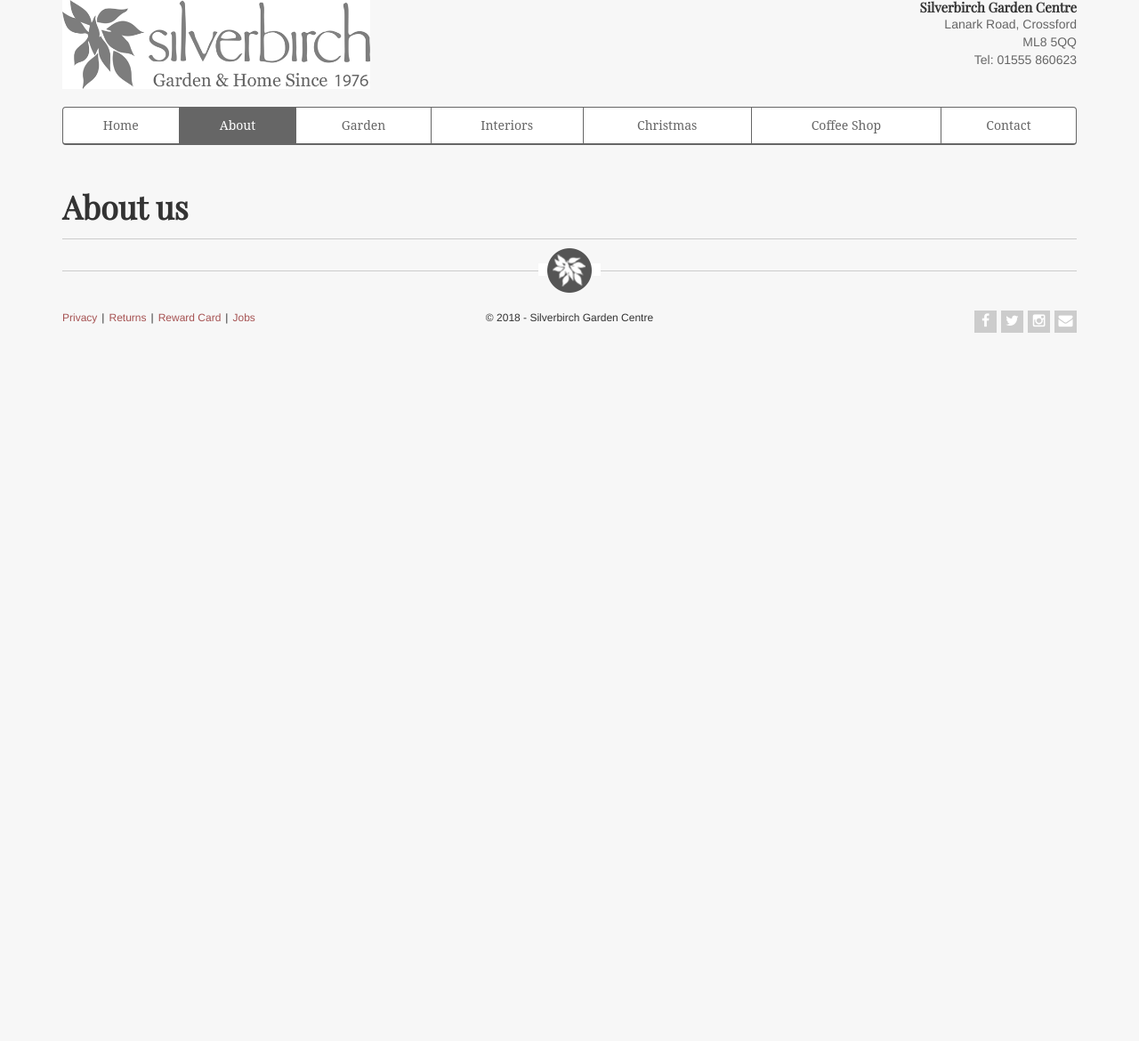
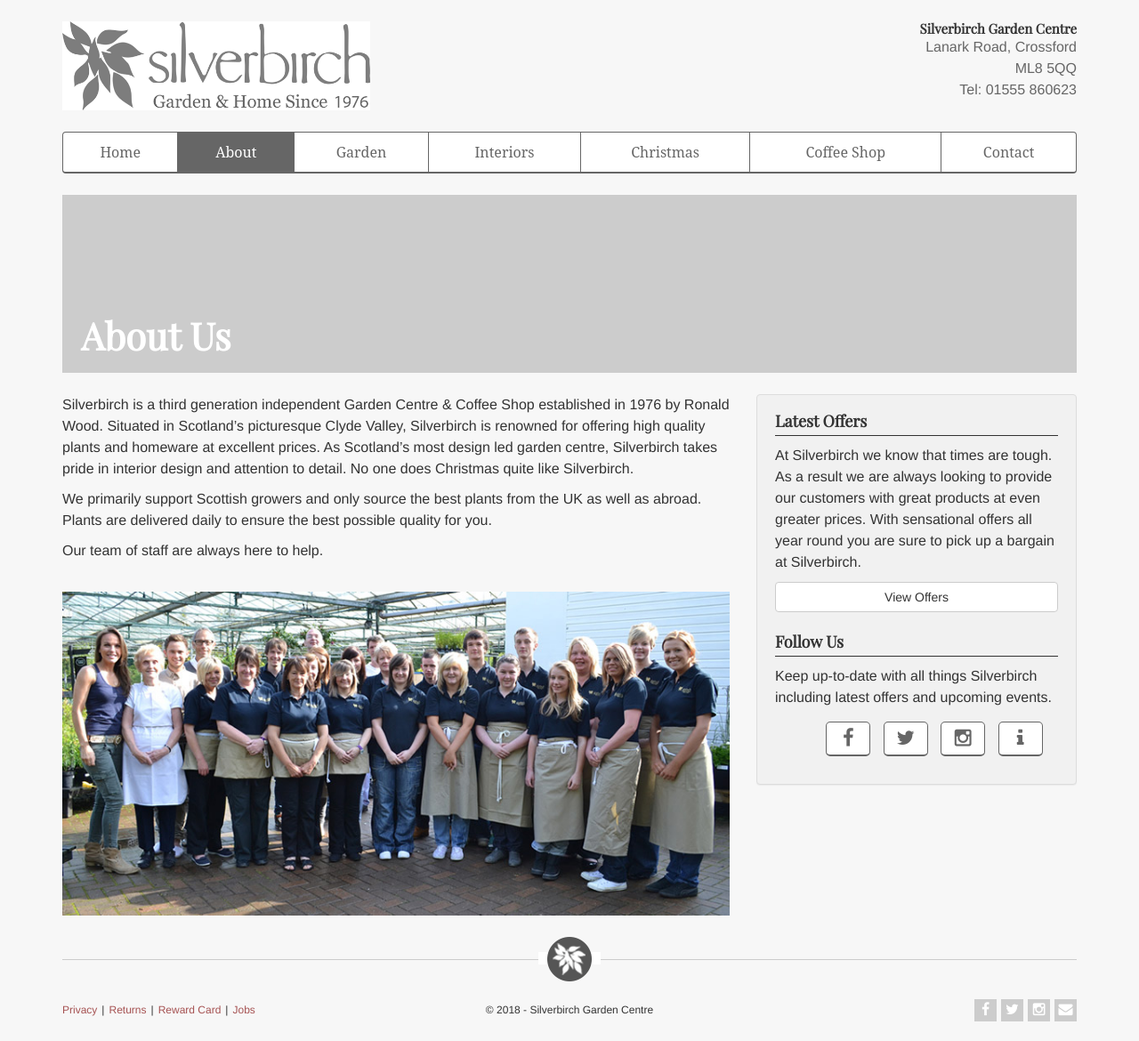
Before and after one commit to tiepdotme/silverbirch-garden-center, a Jekyll site: the page built from _pages/about/index.html, in a window 1280 px wide. Shown: the whole page at 89% size. Built offline with Jekyll 4.4.1, drawn with Linux system fonts in a browser that asks for light colours; nearby versions of some CDN libraries; before the commit the page ends 900 px from its top, so only the background shows below that.

Commit message:
ADD - Content for about page and refactored markup and styles

```diff
--- a/_includes/aside.html
+++ b/_includes/aside.html
@@ -1,4 +1,4 @@
-<aside class="col-md-4 hidden-sm hidden-xs">
+<aside>
   <h3 class="h4">Latest Offers</h3>
   <p>At Silverbirch we know that times are tough. As a result we are always looking to provide our customers with great products at even greater prices. With sensational offers all year round you are sure to pick up a bargain at Silverbirch.</p>
   <a class="btn btn-default btn-block" href="/offers/">View Offers</a> <br />
--- a/_pages/about/index.html
+++ b/_pages/about/index.html
@@ -8,7 +8,30 @@ about: current
 <div class="container">
   <div class="row">
     <div class="col-md-12">
-      <h1>About us</h1>
+      <div id="headerContainer">
+        <h1 class="imageBox">About Us</h1>
+      </div>
     </div>
   </div>
 </div>
+<div class="container">
+  <div class="row">
+    <div class="col-md-8">
+      <main>
+        <p>Silverbirch is a third generation independent Garden Centre & Coffee Shop established in 1976 by Ronald Wood. Situated in Scotland’s picturesque Clyde Valley, Silverbirch is renowned for offering high quality plants and homeware at excellent prices. As Scotland’s most design led garden centre, Silverbirch takes pride in interior design and attention to detail. No one does Christmas quite like Silverbirch.</p>
+
+        <p>We primarily support Scottish growers and only source the best plants from the UK as well as abroad. Plants are delivered daily to ensure the best possible quality for you.</p>
+
+        <p>Our team of staff are always here to help.</p>
+        <br />
+
+        <div class="centerpic">
+          <img src="{{ siteurl }}/static/images/about/staff.jpg" alt=" " />
+        </div>
+      </main>
+    </div>
+    <div class="col-md-4 hidden-sm hidden-xs">
+    {% include aside.html %}
+    </div>
+  </div>
+</div>
--- a/static/css/style.css
+++ b/static/css/style.css
@@ -1,28 +1,12 @@
 @charset "UTF-8";
-
-/* RESET -----------------------------------------------------------*/
-html, body, div, span, applet, object, iframe, h1, h2, h3, h4, h5, h6, p, blockquote, pre, a, abbr, acronym, address, big, cite, code, del, dfn, em, img, ins, kbd, q, s, samp, small, strike, strong, sub, sup, tt, var, b, u, i, center, dl, dt, dd, ol, ul, li, fieldset, form, label, legend, table, caption, tbody, tfoot, thead, tr, th, td, article, aside, canvas, details, embed, figure, figcaption, footer, header, hgroup, menu, nav, output, ruby, section, summary, time, mark, audio, video {
-	margin: 0;
-	padding: 0;
-	border: 0;
-	font-size: 100%;
-	font: inherit;
-	vertical-align: baseline;
-	list-style-type: none;
-}
-
-/* HTML5 RESET -----------------------------------------------------------*/
-article, aside, details, figcaption, figure, footer, header, hgroup, menu, nav, section {
-	display: block;
-}
 
 /* BASE STYLES -----------------------------------------------------------*/
 body {
 	position:relative;
 	color: #333333;
 	background: #F7F7F7 !important;
-	font-size: 15px;
-	line-height:24px;
+	font-size: 16px !important;
+	line-height: 24px !important;
 	-webkit-font-smoothing: antialiased;
 	-webkit-text-size-adjust: 100%;
 	text-rendering: optimizelegibility;
@@ -47,13 +31,9 @@ img {
 	vertical-align: middle;
 }
 
-header {
-	padding-bottom: 10px;
-}
-
 #masthead {
 	width: 100%;
-	margin: 0 0 20px 0;
+	margin: 24px 0;
 }
 
 #contactDetails {
@@ -94,7 +74,7 @@ a:hover {
 
 h1, .h1, h2, .h2, h3, .h3, h4, .h4 {
 	font-family: 'Playfair Display', serif !important;
-	font-weight:900 !important;
+	font-weight: 900 !important;
 }
 
 h1 {
@@ -114,20 +94,20 @@ h1.no_line {
 	border-bottom: none;
 	margin-bottom: 0 !important;
 	padding-bottom: 0 !important;
-	margin-top:30px;
+	margin-top: 30px;
 }
 
 h1.imageBox {
 	color: #FFF;
 	font-size: 42px;
 	position: absolute;
-	left: 20px;
-	bottom: -7px;
-	padding: 0;
+	left: 0;
+	bottom: 0;
+	width: 100%;
+	padding: 24px 21px;
 	margin: 0;
 	border: none;
-	line-height: none;
-	z-index: 100;
+	line-height: 36px;
 }
 
 h2 {
@@ -304,7 +284,7 @@ a, li, input {
 	background-color: #FFF;
 	text-align: center;
 	height: auto;
-	margin-bottom: 20px;
+	margin-bottom: 24px;
 }
 
 #navigation li {
@@ -432,6 +412,7 @@ footer {
 	font-size: 12px;
 	margin: 0 auto;
 	text-align: center;
+	margin: 24px 0 12px;
 }
 
 footer a {
@@ -568,7 +549,6 @@ aside {
 	background: #F1F1F1;
 	color: #333333;
 	padding: 20px;
-	margin-top: 150px !important;
 	position: relative;
 	border: 1px solid #dddddd;
 	border-radius: 4px;
@@ -603,7 +583,6 @@ li.social_button:last-child {
 }
 
 ul.follow {
-	float:left;
 	width:100%;
 	margin:0 auto;
 	text-align:center;
@@ -725,10 +704,10 @@ button {
 	-moz-background-size: cover;
 	-o-background-size: cover;
 	background-size: cover;
-	position: absolute;
-	left: 0;
+	position: relative;
 	height: 200px;
 	width: 100%;
+	margin-bottom: 24px;
 }
 
 #mapContainer {
@@ -743,22 +722,6 @@ button {
 	height:400px;
 }
 
-.shadowbox {
-	position: absolute;
-	bottom: 0;
-	right: 0;
-	left: 0;
-	width: 100%;
-	height: 100px;
-	opacity: 0.6;
-	background: -moz-linear-gradient(top, rgba(0,0,0,0) 0%, rgba(0,0,0,0.65) 100%);
-	background: -webkit-gradient(linear, left top, left bottom, color-stop(0%, rgba(0,0,0,0)), color-stop(100%, rgba(0,0,0,0.65)));
-	background: -webkit-linear-gradient(top, rgba(0,0,0,0) 0%, rgba(0,0,0,0.65) 100%);
-	background: -o-linear-gradient(top, rgba(0,0,0,0) 0%, rgba(0,0,0,0.65) 100%);
-	background: -ms-linear-gradient(top, rgba(0,0,0,0) 0%, rgba(0,0,0,0.65) 100%);
-	background: linear-gradient(to bottom, rgba(0,0,0,0) 0%, rgba(0,0,0,0.65) 100%);
- filter: progid:DXImageTransform.Microsoft.gradient( startColorstr='#00000000', endColorstr='#a6000000', GradientType=0 );
-}
 #sitemap li {
 
 margin-left: 20px;
--- a/static/js/scripts.js
+++ b/static/js/scripts.js
@@ -37,7 +37,7 @@ $(function () {
 $(function () {
     var images = ['banner1.jpg', 'banner2.jpg', 'banner3.jpg', 'banner4.jpg', 'banner9.jpg'];
     $('#headerContainer').css({
-        'background-image': 'url(../images/banners/' + images[Math.floor(Math.random() * images.length)] + ')'
+        'background-image': 'url({{ siteurl }}/static/images/banners/' + images[Math.floor(Math.random() * images.length)] + ')'
     });
 });
 
```
Also changed, not shown: index.html (+5 -5 lines), static/css/responsive.css (line endings or trailing spaces).
